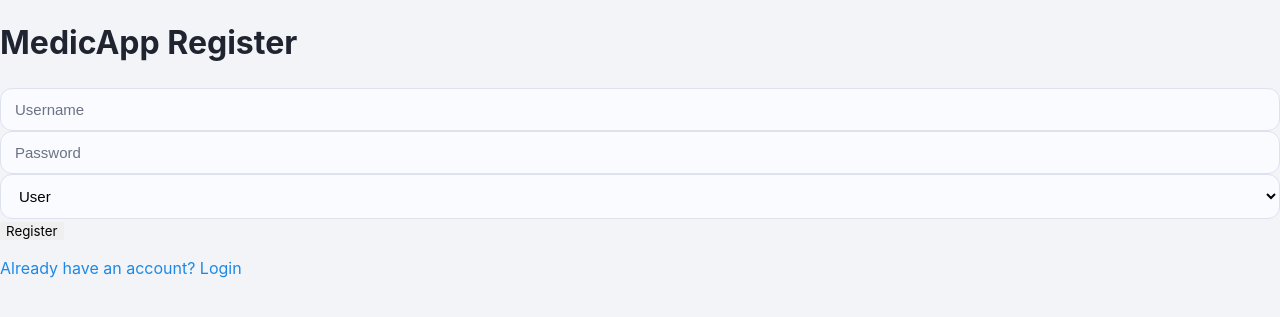
After one commit to ejextr/telemedicina, a Flask app: page /register in a window 1280 px wide. The commit adds this page. Shown: the top 317 px of the page. Run offline with Flask 3, Linux system fonts and the light colour scheme.

Commit message:
Add user registration functionality

```diff
--- a/flask_app.py
+++ b/flask_app.py
@@ -46,6 +46,23 @@ def index():
     if current_user.is_authenticated:
         return redirect(url_for('dashboard'))
     return redirect(url_for('login'))
+
+@app.route('/register', methods=['GET', 'POST'])
+def register():
+    if request.method == 'POST':
+        username = request.form.get('username')
+        password = request.form.get('password')
+        role = request.form.get('role', 'user')
+        if User.query.filter_by(username=username).first():
+            flash('Username already exists')
+            return redirect(url_for('register'))
+        hashed_password = generate_password_hash(password, method='pbkdf2:sha256')
+        new_user = User(username=username, password=hashed_password, role=role)
+        db.session.add(new_user)
+        db.session.commit()
+        flash('Registration successful, please login')
+        return redirect(url_for('login'))
+    return render_template('register.html')
 
 @app.route('/login', methods=['GET', 'POST'])
 def login():
--- a/templates/login.html
+++ b/templates/login.html
@@ -15,6 +15,7 @@
             <button type="submit">Login</button>
         </form>
         <div id="message"></div>
+        <p><a href="{{ url_for('register') }}">Don't have an account? Register</a></p>
     </div>
     <script src="{{ url_for('static', filename='js/script.js') }}"></script>
 </body>
--- /dev/null
+++ b/templates/register.html
@@ -0,0 +1,25 @@
+<!DOCTYPE html>
+<html lang="en">
+<head>
+    <meta charset="UTF-8">
+    <meta name="viewport" content="width=device-width, initial-scale=1.0">
+    <title>Register - MedicApp</title>
+    <link rel="stylesheet" href="{{ url_for('static', filename='css/styles.css') }}">
+</head>
+<body>
+    <div class="container">
+        <h1>MedicApp Register</h1>
+        <form method="POST">
+            <input type="text" name="username" placeholder="Username" required>
+            <input type="password" name="password" placeholder="Password" required>
+            <select name="role">
+                <option value="user">User</option>
+                <option value="doctor">Doctor</option>
+                <option value="admin">Admin</option>
+            </select>
+            <button type="submit">Register</button>
+        </form>
+        <p><a href="{{ url_for('login') }}">Already have an account? Login</a></p>
+    </div>
+</body>
+</html>
```
